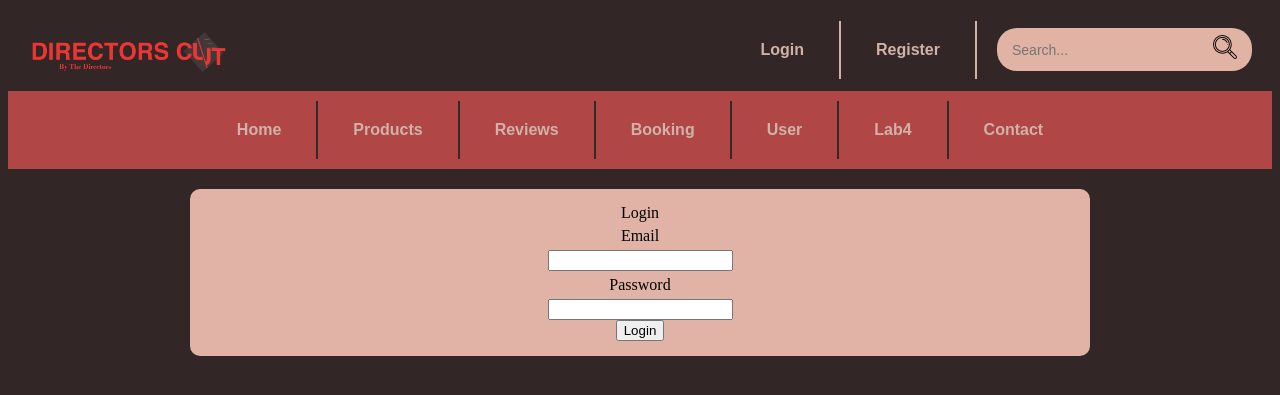
After one commit to MattJphK/SoftwareEng_ClientSide_Project, a PHP site: page /login.php in a window 1280 px wide. The commit adds this page. Shown: the top 395 px of the page. Run offline with PHP 8.4, Linux system fonts and the light colour scheme.

Commit message:
login added

```diff
--- /dev/null
+++ b/CSS/formCSS.css
@@ -0,0 +1,4 @@
+label {
+    display: block;
+    margin: 5px 0;
+}
--- a/dataconn.php
+++ b/dataconn.php
@@ -1,11 +1,8 @@
 <?php
 $servername = 'localhost';
 $username = 'root';
-<<<<<<< HEAD
 $password = 'root';
-=======
 $password = 'Ilovetea24!';
->>>>>>> 90e2ecf11a418ebccd99a24e754c78fbe3cff4ac
 $dbname = 'thedirectorsdb';
 
 $conn = mysqli_connect($servername, $username, $password, $dbname);
--- a/index.php
+++ b/index.php
@@ -39,7 +39,7 @@ $result = $conn->query($sql);
     </div>
     <ul>
 
-        <li><a href="index.php">Login</a></li>
+        <li><a href="login.php">Login</a></li>
         <li><a href="index.php">Register</a></li>
         <li> <form class="search-form">
                 <input type="text" placeholder="Search..." class="search-input">
--- /dev/null
+++ b/login.php
@@ -0,0 +1,43 @@
+<?php include "userTest.php";
+
+$newUser = new userTest("matthew@gmail.com", "123"); //user the input is compared to
+
+$message = '';
+
+//Make sure the form is submitted
+if ($_SERVER["REQUEST_METHOD"] == "POST") {
+    // Get user inputs
+    $inputEmail = $_POST['email'];
+    $inputPassword = $_POST['password'];
+
+    //Check login
+    if ($newUser->matchDetails($inputEmail, $inputPassword)) {
+        $message = "Login Successful";
+    } else {
+        $message = "Invalid email or password.";
+    }
+}
+
+?>
+
+<?php include "templates/header.php"; ?>
+
+<link rel='stylesheet' type='text/css' href='css/formCSS.css' />
+<div class="product-container">
+    <div class="movie"
+    <h3>Login</h3>
+    <form method="POST">
+        <label for="email">Email</label>
+        <input type="email" name="email" id="email" required><br>
+        <label for="password">Password</label>
+        <input type="text" name="password" id="password"><br>
+        <input type="submit" value="Login">
+    </form>
+
+    <?php if ($_SERVER["REQUEST_METHOD"] == "POST") {
+        echo $message;
+    } ?>
+
+
+    <a></a>
+</div>
--- /dev/null
+++ b/templates/header.php
@@ -0,0 +1,38 @@
+<!DOCTYPE html>
+<html lang="en">
+<head>
+    <meta charset="UTF-8">
+    <meta name="viewport" content="width=device-width, initial-scale=1.0">
+    <title>DirectorsCut</title>
+    <link rel="stylesheet" href="styles.css">
+    <link rel="stylesheet" href="css/Index.css">
+    <link rel="stylesheet" href="css/Nav.css">
+
+</head>
+<body>
+<div class="top">
+    <div class="logo">
+        <a href="index.php" id="leftSitting"><img class="logo_img" src="images/logo.png" alt="logo" ></a>
+    </div>
+    <ul>
+
+        <li><a href="login.php">Login</a></li>
+        <li><a href="index.php">Register</a></li>
+        <li> <form class="search-form">
+                <input type="text" placeholder="Search..." class="search-input">
+                <button type="submit" class="search-btn"><img src="images/icons/loupe.png"></button>
+            </form>
+        </li>
+    </ul>
+</div>
+<div class="nav">
+    <ul>
+        <li><a href="index.php">Home</a></li>
+        <li><a href="ProductDesc.php">Products</a></li>
+        <li><a href="Review.php">Reviews</a></li>
+        <li><a href="Booking.php">Booking</a></li>
+        <li><a href="User.php">User</a></li>
+        <li><a href="Lab4%20Database.php">Lab4</a></li>
+        <li><a href="">Contact</a></li>
+    </ul>
+</div>
--- /dev/null
+++ b/userTest.php
@@ -0,0 +1,27 @@
+<?php
+class userTest {
+    public $email;
+    public $password;
+
+    public function __construct($email, $password) {
+        $this->email = $email;
+        $this->password = $password;
+    }
+
+    public function credentialCheck() {
+        echo "</br>User {$this->email} is logging in with password {$this->password}.";
+    }// This function would be used to compare to DB PASSWORD FOR THAT USER
+
+
+    public function matchDetails($inputEmail, $inputPassword) {
+        return $this->email == $inputEmail
+            && $this->password == $inputPassword;
+    }
+}
+
+
+
+/*$myuser = new User("matthew@gmail.com", "123");
+$myuser->credentialCheck();*/
+
+?>
```
Also changed, not shown: 1 other file.
